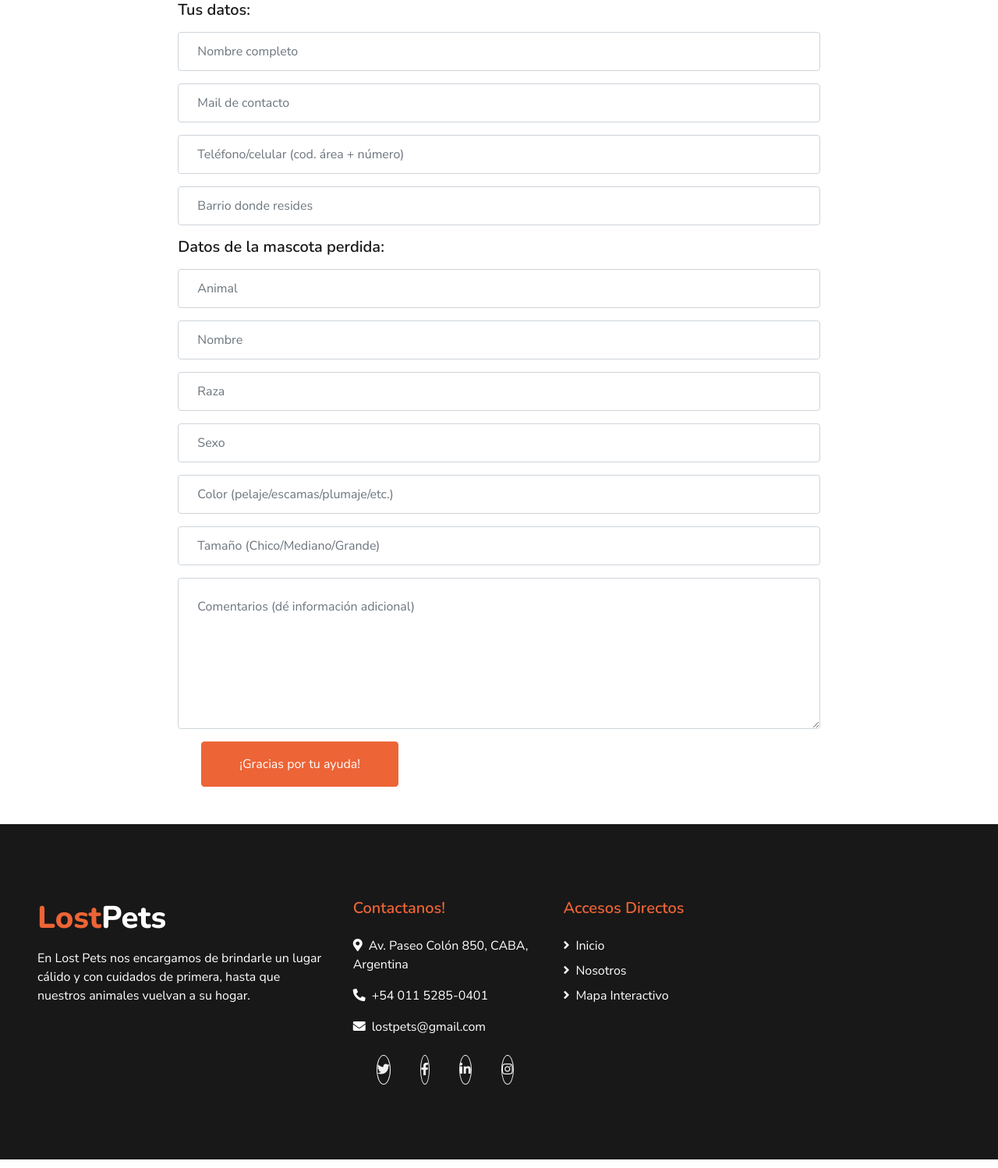
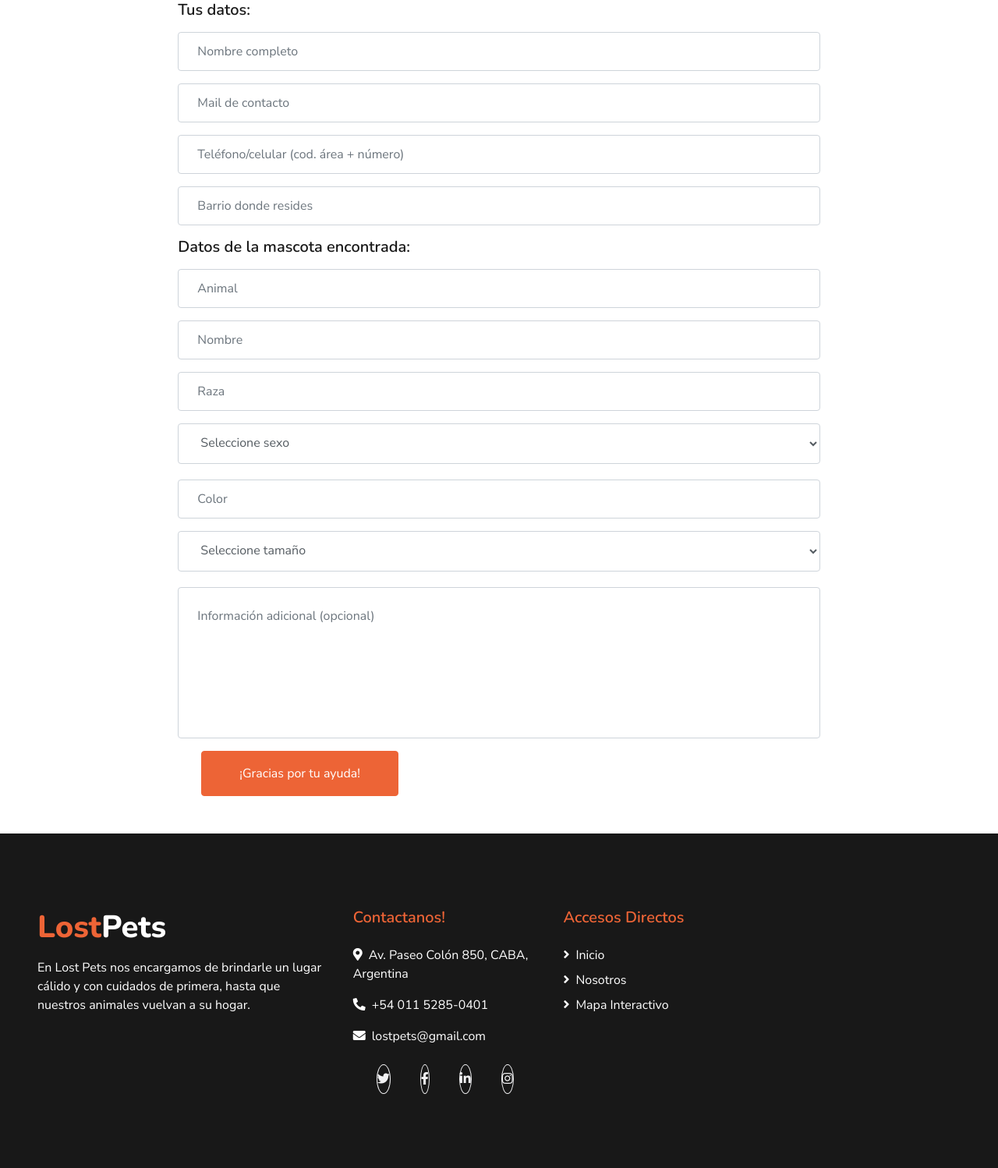
Before and after one commit to reyesito/Aprobado-True, a Flask app: page /registro_perdido in a window 1280 px wide. Shown: the part 432-1930 px from the top of the page at 78% size. Run offline with Flask 3, Linux system fonts and the light colour scheme; some libraries are stand-ins or nearby versions.

Commit message:
cambio en form mascota perdida
tarea #22

```diff
--- a/templates/mascota-perdida.html
+++ b/templates/mascota-perdida.html
@@ -12,64 +12,72 @@
             <div class="col-12 col-sm-8 mb-5">
                 <div class="contact-form">
                     <div id="success"></div>
-                    <form name="sentMessage" id="contactForm" novalidate="novalidate" action="{{url_for('perdido', _external=True)}}" method="post">
+                    <form name="sentMessage" id="contactForm" novalidate="novalidate">
 
                         <div class="title-label-datos">
                             <label for="datos-informante" class="label-formulario"><h5>Tus datos:</label></h5>
                         </div>
 
                         <div class="control-group">
-                            <input type="text" class="form-control p-4" id="name" name="fname" placeholder="Nombre completo" required="required" data-validation-required-message="Por favor ingrese su nombre" />
+                            <input type="text" class="form-control p-4" name="fname" placeholder="Nombre completo" required="required" data-validation-required-message="Por favor ingrese su nombre" />
                             <p class="help-block text-danger"></p>
                         </div>
 
                         <div class="control-group">
-                            <input type="email" class="form-control p-4" id="mail" name="fmail" placeholder="Mail de contacto" required="required" data-validation-required-message="Por favor ingrese su email" />
+                            <input type="text" class="form-control p-4" name="fmail" placeholder="Mail de contacto" required="required" data-validation-required-message="Por favor ingrese número de teléfono" />
                             <p class="help-block text-danger"></p>
                         </div>
                         <div class="control-group">
-                            <input type="number" class="form-control p-4" id="tel" name="ftel" placeholder="Teléfono/celular (cod. área + número)" required="required" data-validation-required-message="Por favor ingrese su nro de teléfono" />
+                            <input type="text" class="form-control p-4" name="ftel" placeholder="Teléfono/celular (cod. área + número)" required="required" data-validation-required-message="Por favor ingrese mail" />
                             <p class="help-block text-danger"></p>
                         </div>
 
                         <div class="control-group">
-                            <input type="text" class="form-control p-4" id="city" name="fcity" placeholder="Barrio donde resides" required="required" data-validation-required-message="Por favor ingrese su barrio" />
+                            <input type="text" class="form-control p-4" name="fcity" placeholder="Barrio donde resides" required="required" data-validation-required-message="Por favor ingrese su barrio" />
                             <p class="help-block text-danger"></p>
                         </div>
 
                         <div class="title-label-datos">
-                            <label for="datos-mascota-encontrada" class="label-formulario"><h5>Datos de la mascota perdida:</label></h5>
+                            <label for="datos-mascota-encontrada" class="label-formulario"><h5>Datos de la mascota encontrada:</label></h5>
                         </div>
 
                         <div class="control-group">
-                            <input type="text" class="form-control p-4" id="animal" name="fanimal" placeholder="Animal" required="required" data-validation-required-message="Por favor ingrese tipo de animal" />
+                            <input type="text" class="form-control p-4" name="fanimal" placeholder="Animal" required="required" data-validation-required-message="Por favor ingrese tipo de animal" />
                             <p class="help-block text-danger"></p>
                         </div>
 
                         <div class="control-group">
-                            <input type="text" class="form-control p-4" id="petname" name="fpetname" placeholder="Nombre" required="required" data-validation-required-message="Ingrese el nombre del animal" />
+                            <input type="text" class="form-control p-4" name="fpetname" placeholder="Nombre" required="required" data-validation-required-message="Ingrese el nombre del animal" />
                             <p class="help-block text-danger"></p>
                         </div>
 
                         <div class="control-group">
-                            <input type="text" class="form-control p-4" id="type" name="ftype" placeholder="Raza" required="required" data-validation-required-message="Por favor especificar raza" />
-                            <p class="help-block text-danger"></p>
-                        </div>
-                        <div class="control-group">
-                            <input type="text" class="form-control p-4" id="sex" name="fsex" placeholder="Sexo" required="required" data-validation-required-message="Por favor especificar sexo" />
-                            <p class="help-block text-danger"></p>
-                        </div>
-                        <div class="control-group">
-                            <input type="text" class="form-control p-4" id="color" name="fcolor" placeholder="Color (pelaje/escamas/plumaje/etc.)" required="required" data-validation-required-message="Por favor especificar color" />
-                            <p class="help-block text-danger"></p>
-                        </div>
-                        <div class="control-group">
-                            <input type="text" class="form-control p-4" id="size" name="fsize" placeholder="Tamaño (Chico/Mediano/Grande)" required="required" data-validation-required-message="Por favor especificar Tamaño" />
+                            <input type="text" class="form-control p-4" name="ftype" placeholder="Raza" required="required" data-validation-required-message="Por favor especificar raza" />
                             <p class="help-block text-danger"></p>
                         </div>
 
                         <div class="control-group">
-                            <textarea class="form-control p-4" rows="6" id="comentarios" name="fcomentarios" placeholder="Comentarios (dé información adicional)" required="required" data-validation-required-message="No exceder las 500 palabras"></textarea>
+                        <select name="fsex" class="opciones">
+                        <option value="" disabled selected>Seleccione sexo</option>
+                        <option value="macho">Macho</option>
+                        <option value="hembra">Hembra</option>
+
+                        </select>
+                        </div>
+
+                        <div class="control-group">
+                            <input type="text" class="form-control p-4" id="fcolor" placeholder="Color" required="required" data-validation-required-message="Por favor especificar color" />
+                            <p class="help-block text-danger"></p>
+                        </div>
+                        <div class="control-group">
+                            <select name="fsize" class="opciones">
+                            <option value="" disabled selected>Seleccione tamaño</option>
+                            <option value="grande">Grande</option>
+                            <option value="mediano">Mediano</option>
+                            <option value="chico">Chico</option>
+
+                        <div class="control-group">
+                            <textarea class="form-control p-4 textarea-form" rows="6" id="fcomentarios" placeholder="Información adicional (opcional)"></textarea>
                             <p class="help-block text-danger"></p>
                         </div>
 
```
